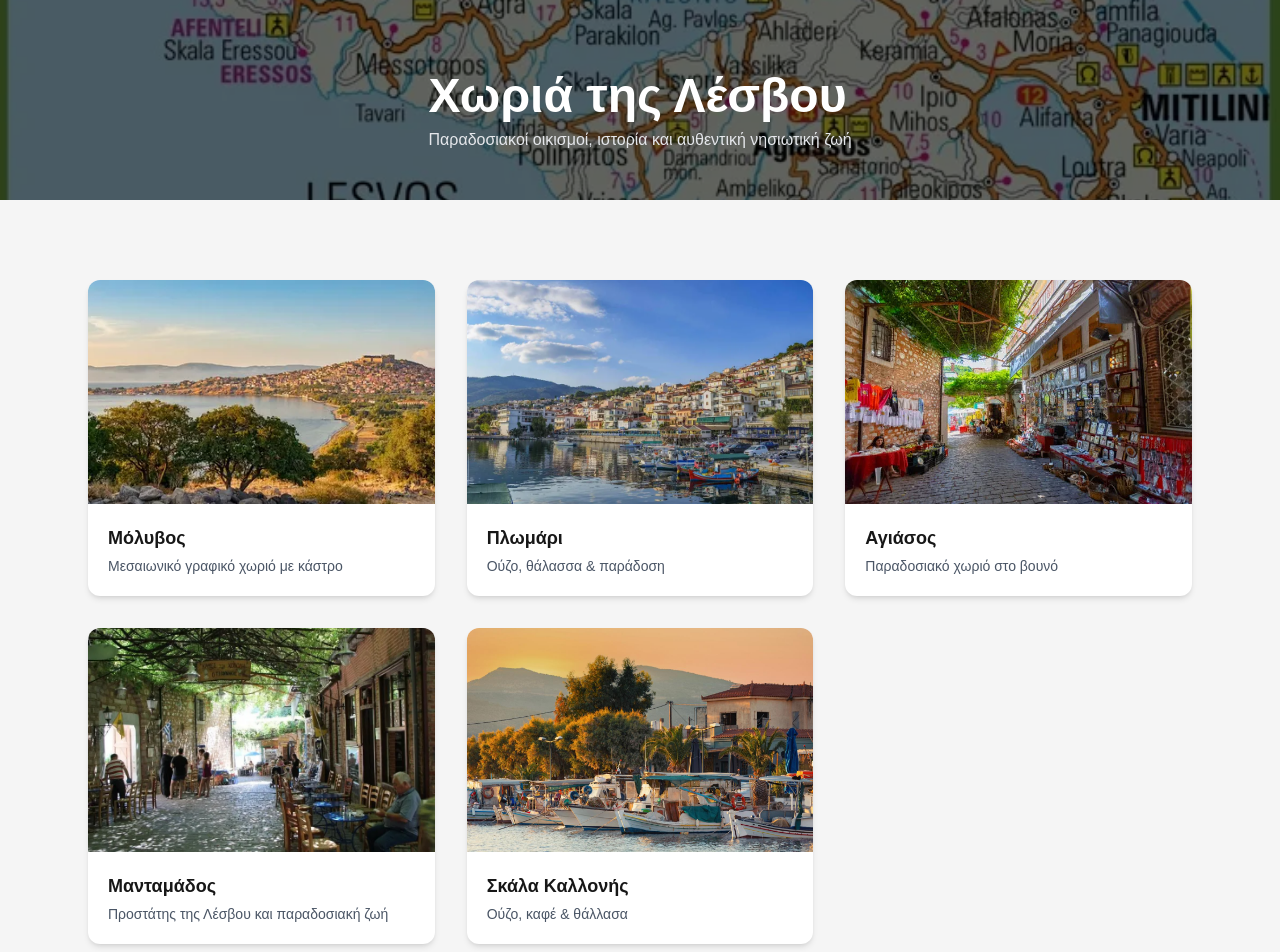
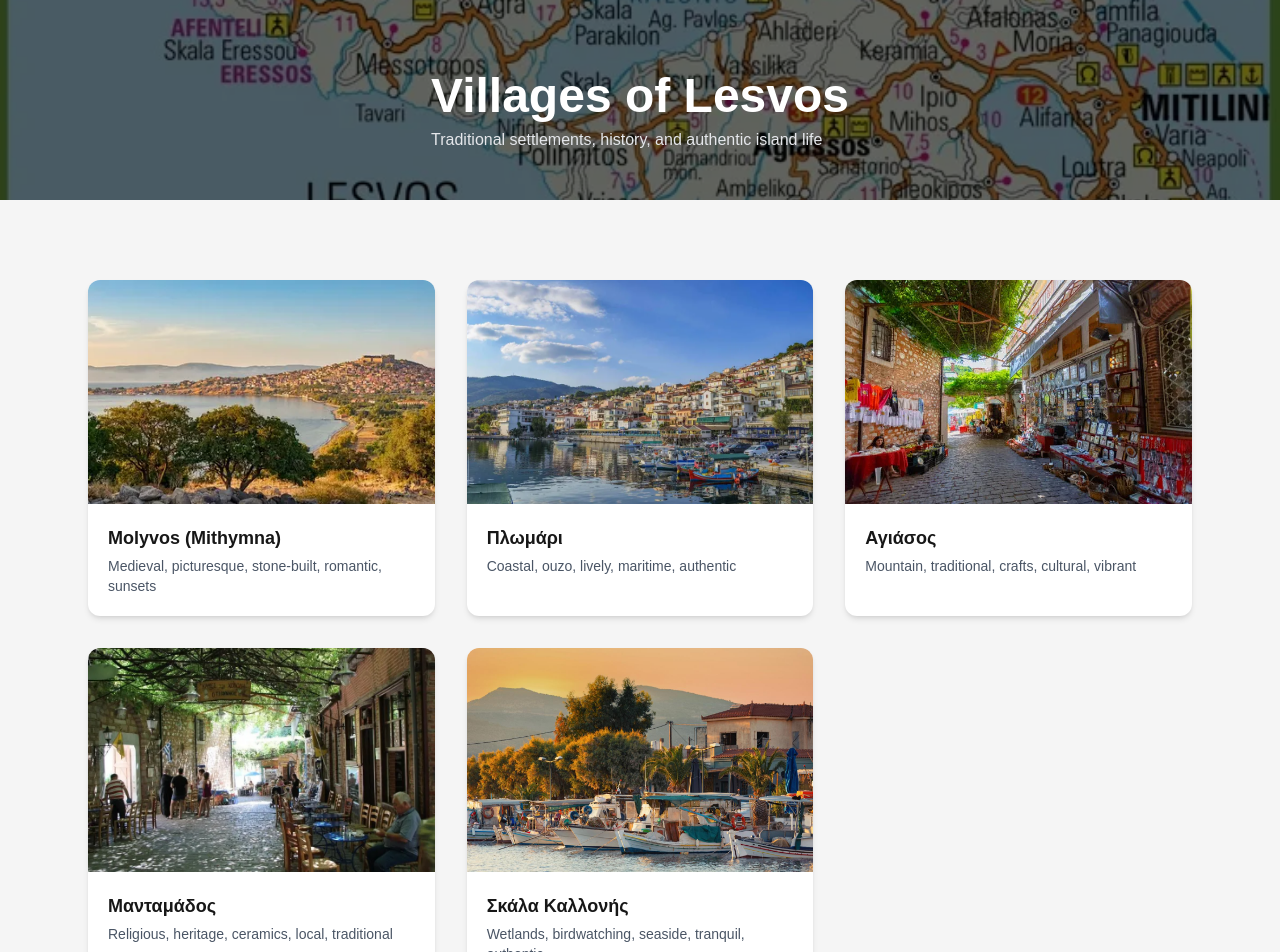
Before and after one commit to amamouridis06/lesvos-travel-guide, a Next.js app: page /villages in a window 1280 px wide. Shown: the part 360-1312 px from the top of the page. Built offline with nearby package versions, Linux system fonts and the light colour scheme.

Commit message:
Update page.tsx

```diff
--- a/app/villages/page.tsx
+++ b/app/villages/page.tsx
@@ -1,39 +1,39 @@
 import Link from "next/link";
 
 export const metadata = {
-  title: "Χωριά της Λέσβου | Lesvos Travel Guide",
+  title: "Villages of Lesvos | Lesvos Travel Guide",
   description:
-    "Ανακαλύψτε τα πιο όμορφα και γραφικά χωριά της Λέσβου, με παράδοση, ιστορία και αυθεντική ατμόσφαιρα.",
+    "Explore the most charming and authentic villages of Lesvos—places where tradition, history, and timeless atmosphere come together. From stone-built settlements and seaside hamlets to mountain villages rich in culture, Lesvos offers a unique glimpse into genuine Greek island life",
 };
 
 const villages = [
   {
-    name: "Μόλυβος",
-    description: "Μεσαιωνικό γραφικό χωριό με κάστρο",
+    name: "Molyvos (Mithymna)",
+    description: "Medieval, picturesque, stone-built, romantic, sunsets",
     image: "/molivos.jpg",
     href: "/villages/molivos",
   },
   {
     name: "Πλωμάρι",
-    description: "Ούζο, θάλασσα & παράδοση",
+    description: "Coastal, ouzo, lively, maritime, authentic",
     image: "/plomari2.jpg",
     href: "/villages/plomari",
   },
   {
     name: "Αγιάσος",
-    description: "Παραδοσιακό χωριό στο βουνό",
+    description: "Mountain, traditional, crafts, cultural, vibrant",
     image: "/agiasos.jpg",
     href: "/villages/agiasos",
   },
   {
     name: "Μανταμάδος",
-    description: "Προστάτης της Λέσβου και παραδοσιακή ζωή",
+    description: "Religious, heritage, ceramics, local, traditional",
     image: "/mantamados.jpg",
     href: "/villages/mantamados",
   },
     {
     name: "Σκάλα Καλλονής ",
-    description: "Ούζο, καφέ & θάλλασα",
+    description: "Wetlands, birdwatching, seaside, tranquil, authentic",
     image: "/skala-kallonis.jpeg",
     href: "/villages/skala-kallonis",
   },
@@ -49,10 +49,10 @@ export default function VillagesPage() {
         <div className="relative z-10 h-full flex items-end">
           <div className="max-w-6xl mx-auto px-6 pb-12">
             <h1 className="text-4xl md:text-5xl font-bold text-white">
-              Χωριά της Λέσβου
+              Villages of Lesvos
             </h1>
             <p className="text-gray-200 mt-2 max-w-xl">
-              Παραδοσιακοί οικισμοί, ιστορία και αυθεντική νησιωτική ζωή
+              Traditional settlements, history, and authentic island life
             </p>
           </div>
         </div>
@@ -84,15 +84,15 @@ export default function VillagesPage() {
         </div>
       </section>
 
-      {/* ================= BACK ================= */}
-      <div className="text-center pb-20">
+      {/* /* {/* ================= BACK ================= */}
+      {/* <div className="text-center pb-20">
         <Link
           href="/"
           className="inline-block px-6 py-3 rounded-lg bg-yellow-600 text-white font-semibold hover:bg-yellow-700 transition"
         >
           ← Επιστροφή στην αρχική
         </Link>
-      </div>
+      </div>  */}
 
     </main>
   );
```
